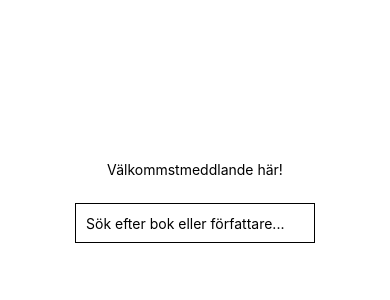
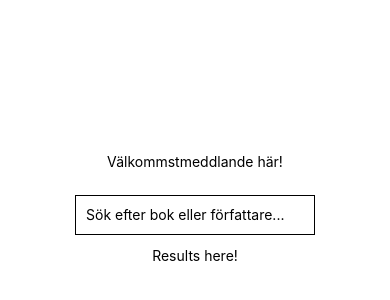
Before and after one commit to linda-94-andersson/bokKoll, a React Native app: screen / in a window 390 px wide. Shown: the part 214-514 px from the top of the page. Built offline with nearby package versions, Linux system fonts and the light colour scheme.

Commit message:
Render of Results component

```diff
--- a/App.js
+++ b/App.js
@@ -1,6 +1,8 @@
+import React from "react";
 import { StatusBar } from 'expo-status-bar';
 import { useState } from 'react';
 import { StyleSheet, Text, TextInput, View } from 'react-native';
+import Results from './components/Results';
 
 export default function App() {
   const [input, setInput] = useState();
@@ -8,6 +10,7 @@ export default function App() {
     <View style={styles.container}>
       <Text>Välkommstmeddlande här!</Text>
       <TextInput style={styles.input} onChangeText={setInput} value={input} placeholder='Sök efter bok eller författare...'></TextInput>
+      <Results input={input} />
       <StatusBar style="auto" />
     </View>
   );
```
